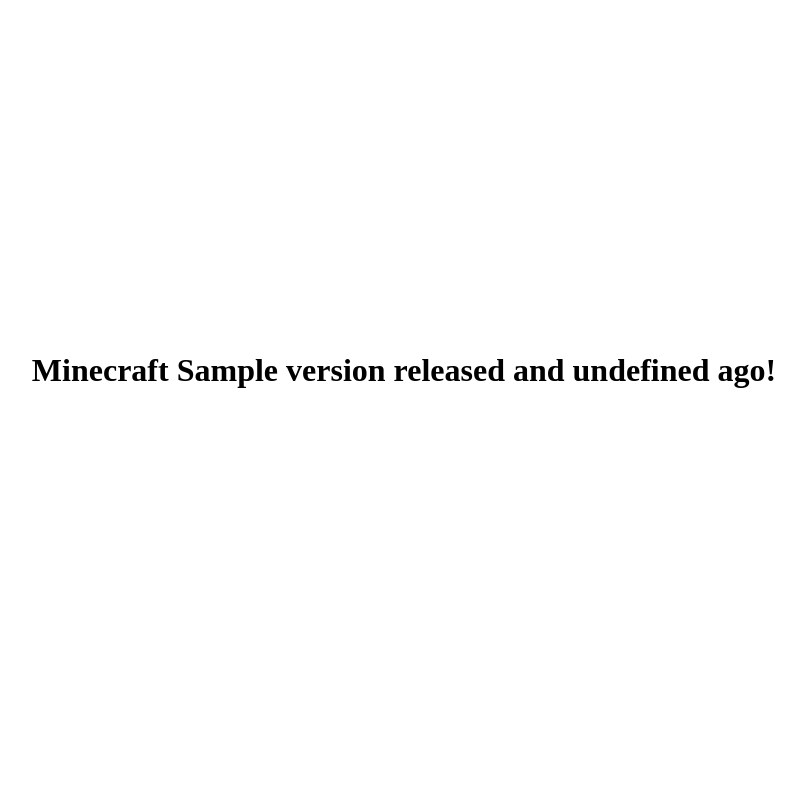
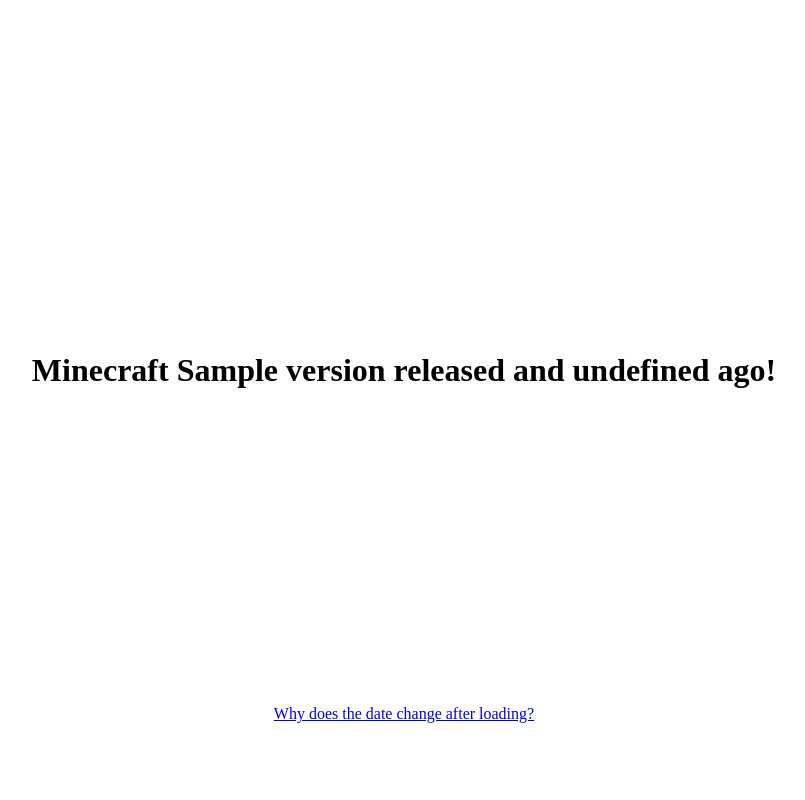
Before and after one commit to mja00/minecraft-is-how-old, a Flask app: template services/web/project/templates/age.html in a window 1280 px wide. Shown: the whole page, without its empty margins (236-1041 px from the left). Run offline with Flask 3, Linux system fonts and the light colour scheme; the template is opened without the code that fills it: most values are stand-ins (such as "Sample title", 1, 10 or a date in 2020); parts of the project's set-up code (start-up, migrations or seed data) failed here and were passed over; some libraries are stand-ins or nearby versions.

Commit message:
feat: explain why the date changes after loading :)

```diff
--- a/services/web/project/templates/age.html
+++ b/services/web/project/templates/age.html
@@ -25,6 +25,12 @@
                 background-color: black;
                 color: white;
             }
+        }
+        #Footer {
+            position:sticky;
+            bottom:0;
+            width:100%;
+            padding-top: 25%;
         }
     </style>
     <meta property="og:title" content="Minecraft {{ version }} is how old?!?">
@@ -89,6 +95,7 @@
     {% if birthday %}
     <h2 id="bday">Today is the version's birthday! 🥳</h2>
     {% endif %}
+    <footer id="Footer"><a href="https://www.youtube.com/watch?v=-5wpm-gesOY">Why does the date change after loading?</a></footer>
 </div>
 </body>
 </html>
```
